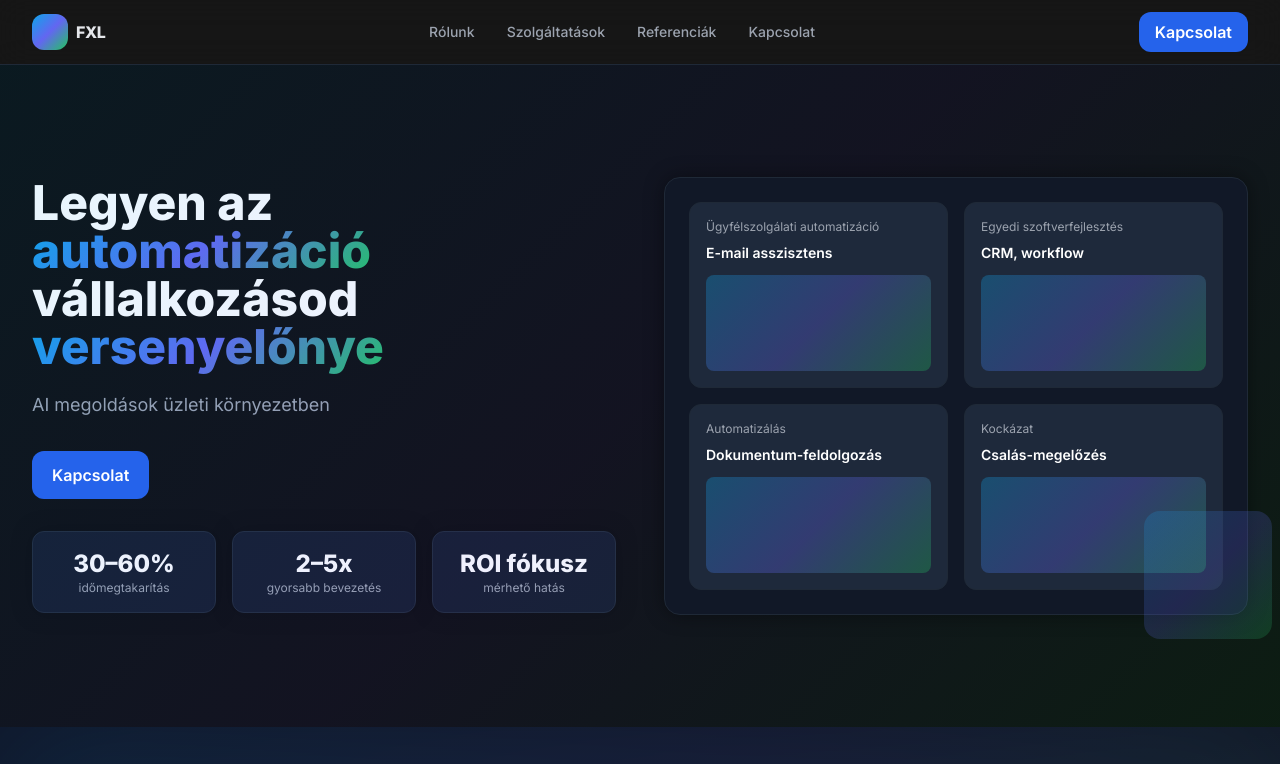
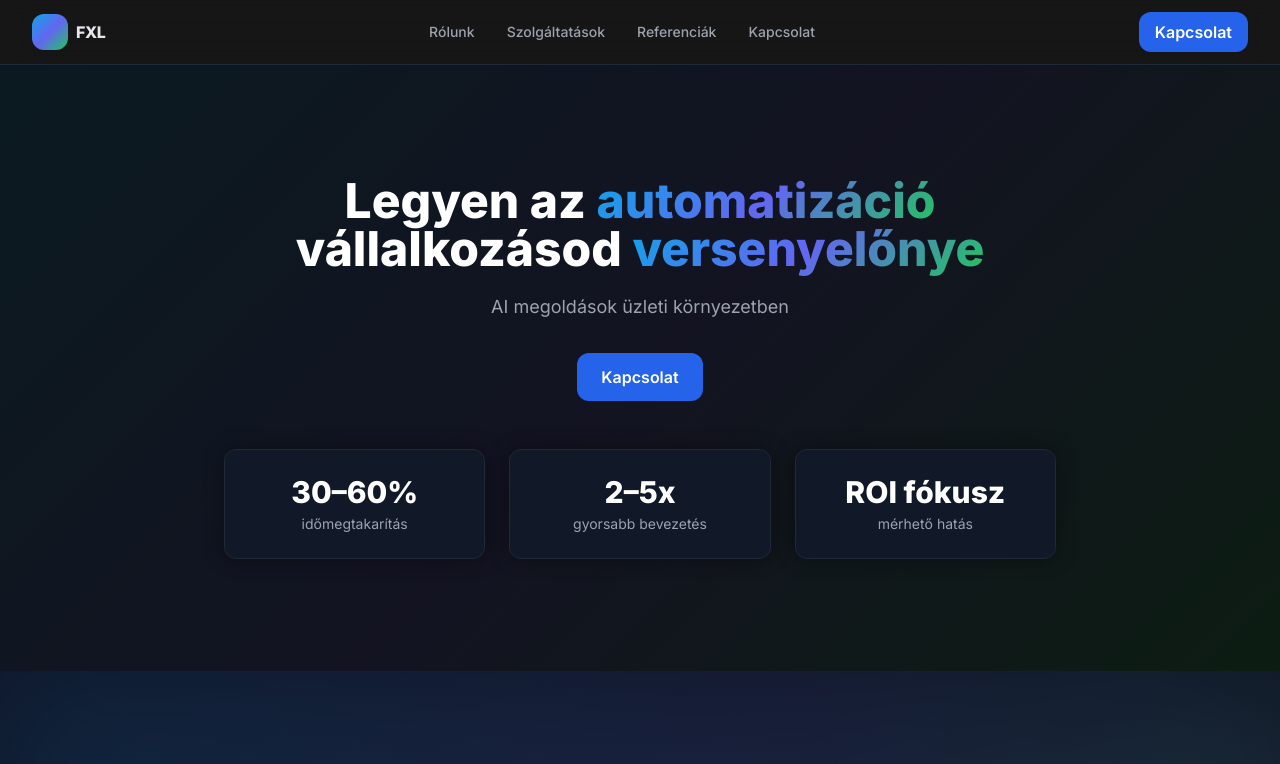
Before and after one commit to JanosFXL/fxl, a plain HTML site: page index.html in a window 1280 px wide. Shown: the top 764 px of the page. Drawn offline with nearby package versions, Linux system fonts and the light colour scheme.

Commit message:
4 moziak kikerül

```diff
--- a/index.html
+++ b/index.html
@@ -65,60 +65,41 @@
 <section class="section" id="home">
   <div class="relative overflow-hidden">
     <div class="absolute inset-0 brand-gradient opacity-10"></div>
-      <div class="mx-auto max-w-7xl px-4 sm:px-6 lg:px-8 py-20 lg:py-28 grid lg:grid-cols-2 gap-12 items-center">
-        <div>
+    <div class="mx-auto max-w-4xl px-4 sm:px-6 lg:px-8 py-20 lg:py-28 text-center relative z-10">
+
       <h1 class="text-4xl sm:text-5xl font-extrabold leading-tight text-white">
         Legyen az <span class="text-gradient">automatizáció</span> vállalkozásod <span class="text-gradient">versenyelőnye</span>
       </h1>
-          <p class="mt-5 text-lg text-[var(--text-dim)]">AI megoldások üzleti környezetben</p>
-          <div class="mt-8 flex flex-col sm:flex-row gap-3 relative z-10">
-            <a href="#kapcsolat" class="inline-flex items-center justify-center px-5 py-3 rounded-xl bg-blue-600 text-white font-semibold hover:bg-blue-700 transition cursor-pointer">Kapcsolat</a>
+
+      <p class="mt-5 text-lg text-[var(--text-dim)]">
+        AI megoldások üzleti környezetben
+      </p>
+
+      <div class="mt-8 flex flex-col sm:flex-row gap-3 justify-center">
+        <a href="#kapcsolat" class="inline-flex items-center justify-center px-6 py-3 rounded-xl bg-blue-600 text-white font-semibold hover:bg-blue-700 transition cursor-pointer">
+          Kapcsolat
+        </a>
       </div>
-          <div class="mt-8 grid grid-cols-3 gap-4 text-center">
-            <div class="p-4 rounded-xl card-dark">
-              <div class="text-2xl font-extrabold text-white">30–60%</div>
-              <div class="text-xs text-[var(--text-dim)]">időmegtakarítás</div>
+
+      <div class="mt-12 grid grid-cols-1 sm:grid-cols-3 gap-6 text-center">
+        <div class="p-6 rounded-xl card-dark">
+          <div class="text-3xl font-extrabold text-white">30–60%</div>
+          <div class="text-sm text-[var(--text-dim)] mt-1">időmegtakarítás</div>
         </div>
-            <div class="p-4 rounded-xl card-dark">
-              <div class="text-2xl font-extrabold text-white">2–5x</div>
-              <div class="text-xs text-[var(--text-dim)]">gyorsabb bevezetés</div>
+        <div class="p-6 rounded-xl card-dark">
+          <div class="text-3xl font-extrabold text-white">2–5x</div>
+          <div class="text-sm text-[var(--text-dim)] mt-1">gyorsabb bevezetés</div>
         </div>
-            <div class="p-4 rounded-xl card-dark">
-              <div class="text-2xl font-extrabold text-white">ROI fókusz</div>
-              <div class="text-xs text-[var(--text-dim)]">mérhető hatás</div>
+        <div class="p-6 rounded-xl card-dark">
+          <div class="text-3xl font-extrabold text-white">ROI fókusz</div>
+          <div class="text-sm text-[var(--text-dim)] mt-1">mérhető hatás</div>
         </div>
       </div>
-        </div>
-        <div class="relative">
-          <div class="aspect-[4/3] rounded-2xl card-dark p-6">
-            <div class="h-full grid grid-cols-2 gap-4">
-              <div class="rounded-xl bg-[#1e293b] border border-[var(--border-dark)] p-4">
-                <p class="text-xs text-[var(--text-dim)] mb-2">Ügyfélszolgálati automatizáció</p>
-                <p class="text-sm font-semibold text-white">E-mail asszisztens</p>
-                <div class="mt-3 h-24 rounded-lg brand-gradient opacity-30"></div>
-              </div>
-              <div class="rounded-xl bg-[#1e293b] border border-[var(--border-dark)] p-4">
-                <p class="text-xs text-[var(--text-dim)] mb-2">Egyedi szoftverfejlesztés</p>
-                <p class="text-sm font-semibold text-white">CRM, workflow</p>
-                <div class="mt-3 h-24 rounded-lg brand-gradient opacity-30"></div>
-              </div>
-              <div class="rounded-xl bg-[#1e293b] border border-[var(--border-dark)] p-4">
-                <p class="text-xs text-[var(--text-dim)] mb-2">Automatizálás</p>
-                <p class="text-sm font-semibold text-white">Dokumentum-feldolgozás</p>
-                <div class="mt-3 h-24 rounded-lg brand-gradient opacity-30"></div>
-              </div>
-              <div class="rounded-xl bg-[#1e293b] border border-[var(--border-dark)] p-4">
-                <p class="text-xs text-[var(--text-dim)] mb-2">Kockázat</p>
-                <p class="text-sm font-semibold text-white">Csalás-megelőzés</p>
-                <div class="mt-3 h-24 rounded-lg brand-gradient opacity-30"></div>
-              </div>
-            </div>
-          </div>
-          <div class="absolute -bottom-6 -right-6 w-32 h-32 rounded-2xl brand-gradient opacity-20"></div>
-        </div>
+
     </div>
   </div>
 </section>
+
 
  <!-- ABOUT -->
 <section id="rolunk" class="section relative py-24 bg-gradient-to-br from-[#0f172a] via-[#111827] to-[#1e293b] overflow-hidden">
```
Lines whose indentation alone changed are shown as unchanged.
